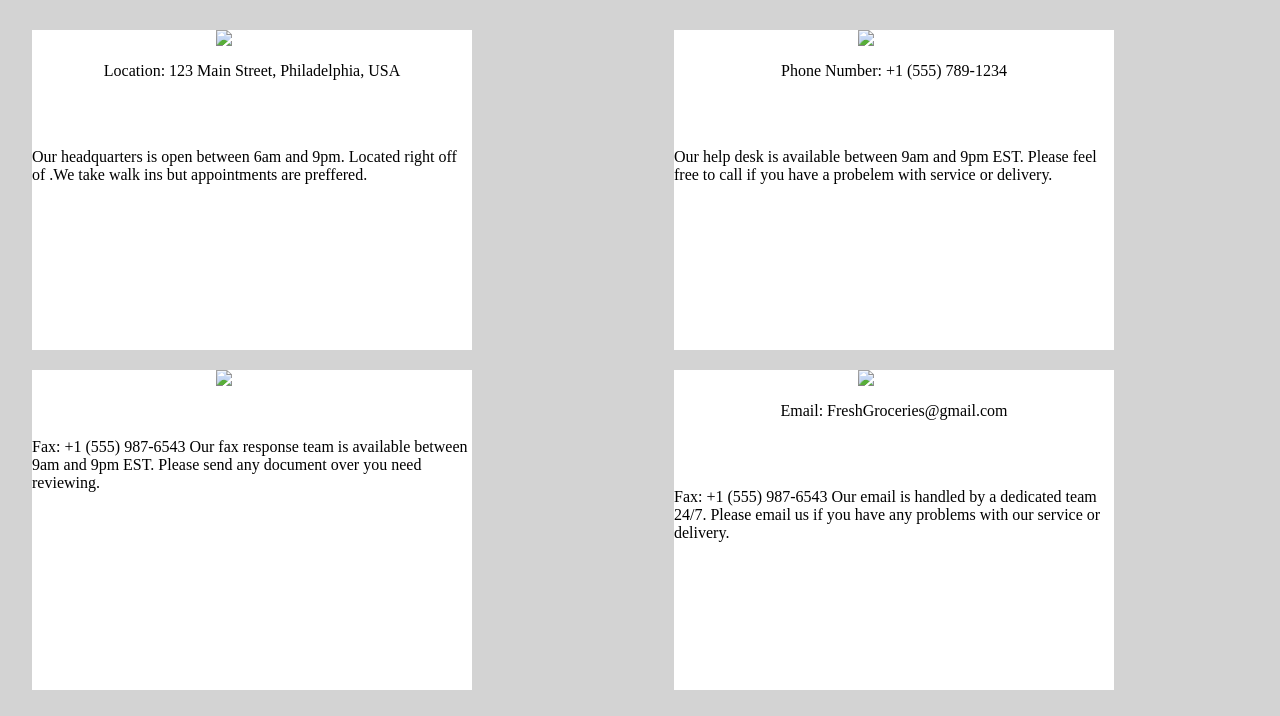
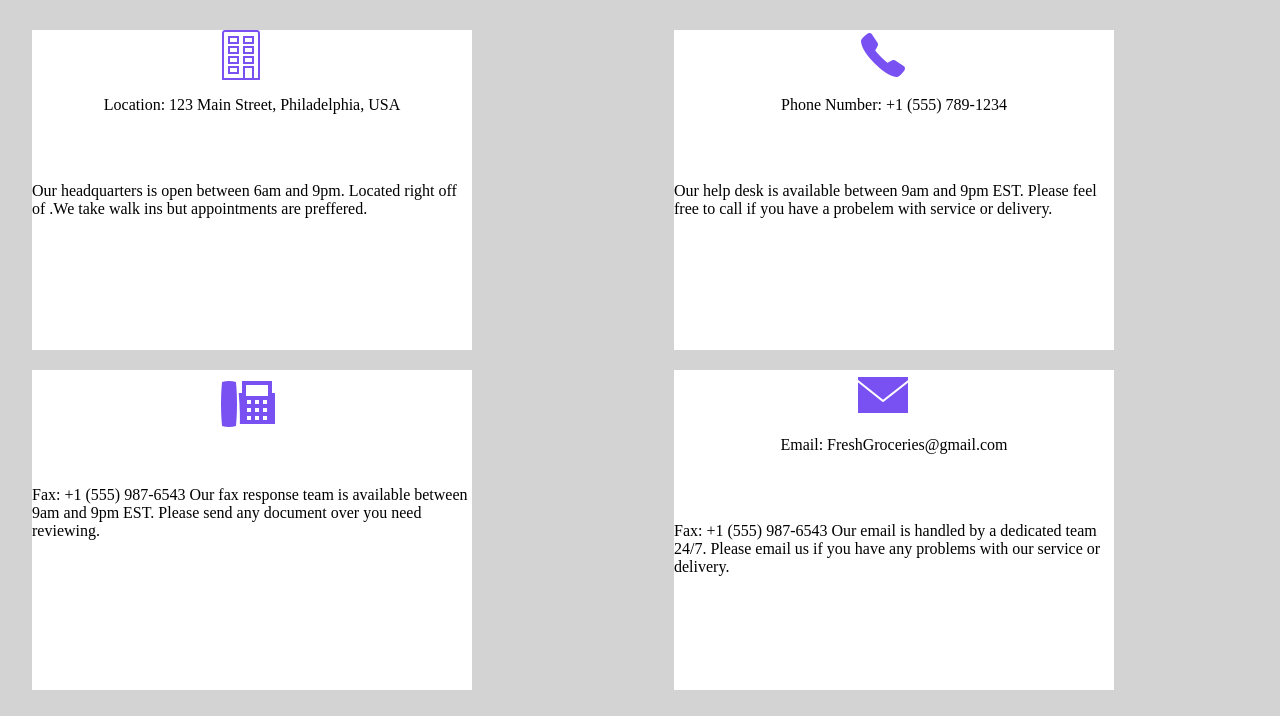
Before and after one commit to AarondevPortfoloio/FreshDeals_Grocery, a plain HTML site: page help.html in a window 1280 px wide. Shown: the part 84-800 px from the top of the page. Drawn offline with Linux system fonts and the light colour scheme.

Commit message:
Update help.html

```diff
--- a/help.html
+++ b/help.html
@@ -25,7 +25,7 @@
     <div class="pizza">
      <div id="one">
         <div id="image_container">
-         <img src="images/icons8-building-50.png">
+         <img src="icons8-building-50.png">
         </div>
         <p>Location: 123 Main Street, Philadelphia, USA</p>
         <br>
@@ -37,7 +37,7 @@
      </div>
      <div id="two">
         <div id="image_container">
-            <img src="images/icons8-phone-50.png">
+            <img src="icons8-phone-50.png">
         </div>
         <p> Phone Number: +1 (555) 789-1234</p>
         <br>
@@ -50,7 +50,7 @@
     </div>
      <div id="three">
         <div id="image_container">
-        <img src="images/icons8-fax-64.png">
+        <img src="icons8-fax-64.png">
        </div>
        <br>
        <br>
@@ -62,7 +62,7 @@
     </div>
      <div id="four">
         <div id="image_container">
-         <img src="images/icons8-email-50.png">
+         <img src="icons8-email-50.png">
         </div>
         <p>Email: FreshGroceries@gmail.com</p>
         <br>
```
